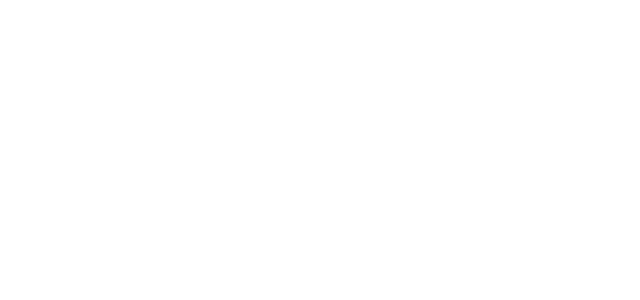
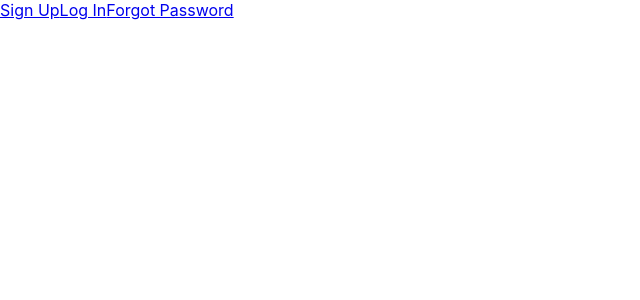
Before and after one commit to hjthorpe/mood-journal-capstone, a React (Create React App) app in the folder mood-journal-capstone/: page /Account in a window 1280 px wide. Shown: the top 300 px of the page, without its empty margins (0-640 px from the left). Built offline with nearby package versions, Linux system fonts and the light colour scheme.

Commit message:
creating components to match wireframes

```diff
--- a/mood-journal-capstone/src/Components/Account.js
+++ b/mood-journal-capstone/src/Components/Account.js
@@ -1,10 +1,14 @@
 import React, { Component } from 'react';
-import {BrowserRouter as Router, Route, NavLink, Switch} from 'react-router-dom';
+import {BrowserRouter as Router,
+    Route,
+    NavLink,
+    Switch} from 'react-router-dom';
 import Login from './Login';
 import Reset from './Reset';
 import Register from './Register';
 
 class Account extends React.Component{
+
   render() {
     return (
       <Router>
@@ -12,13 +16,13 @@
             <NavLink
             to='/Register'
             activeOnlyWhenExact={true}
-            label='Sign Up' />
+            >Sign Up</NavLink>
             <NavLink
             to='/Login'
-            label='Log In' />
+            >Log In</NavLink>
             <NavLink
             to='/Reset'
-            label='Forgot Password' />
+            >Forgot Password</NavLink>
 
             <Switch>
               <Route exact path='/Register' component= {Register} />
@@ -30,6 +34,10 @@
       </Router>
     )
   }
+
+
+
+
 }
 
 export default Account;
--- a/mood-journal-capstone/src/Components/Reset.js
+++ b/mood-journal-capstone/src/Components/Reset.js
@@ -20,7 +20,7 @@
           <p>An email has been sent to your address with a reset password
           you can use to access your account.
           </p>
-          <button onClick={() => this.props.history.push('/Register')}>Go Back</button>
+          <button onClick={() => this.props.history.push('/Account')}>Go Back</button>
         </div>
       </div>
     )
```
